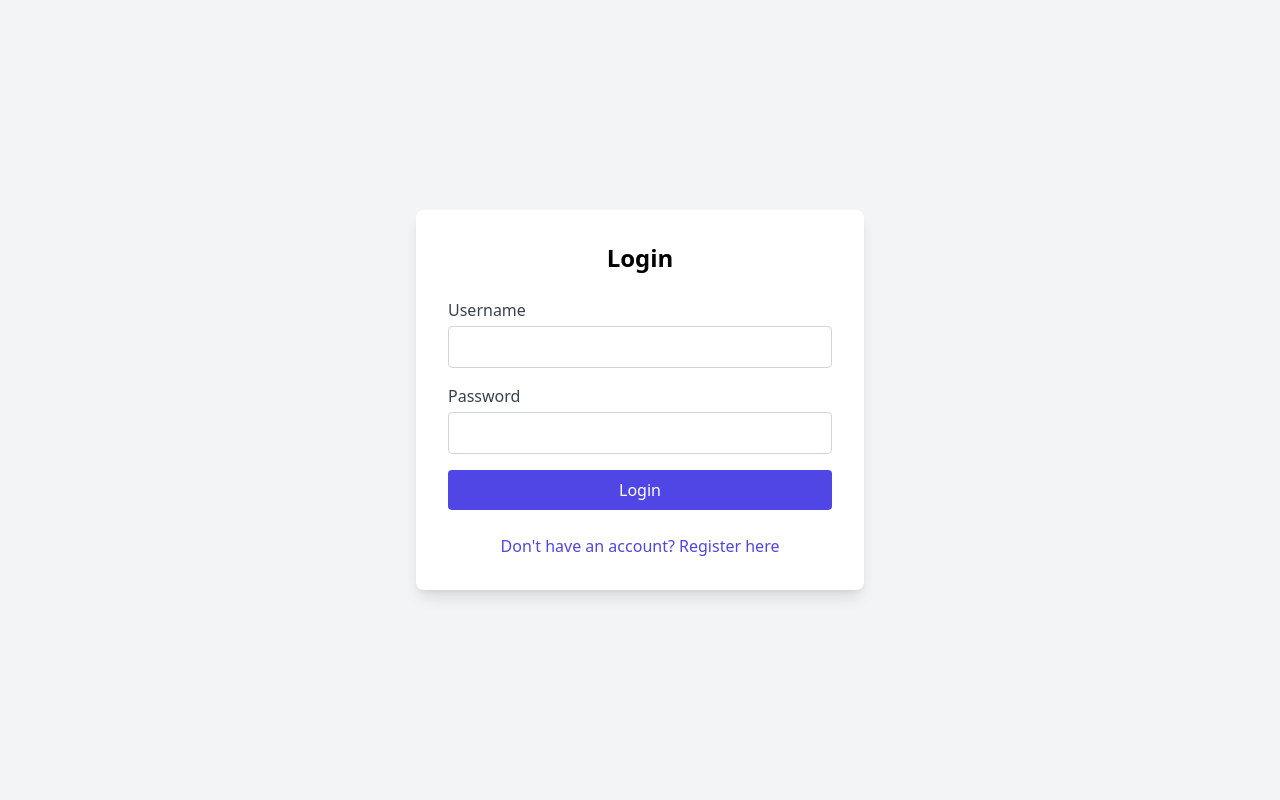
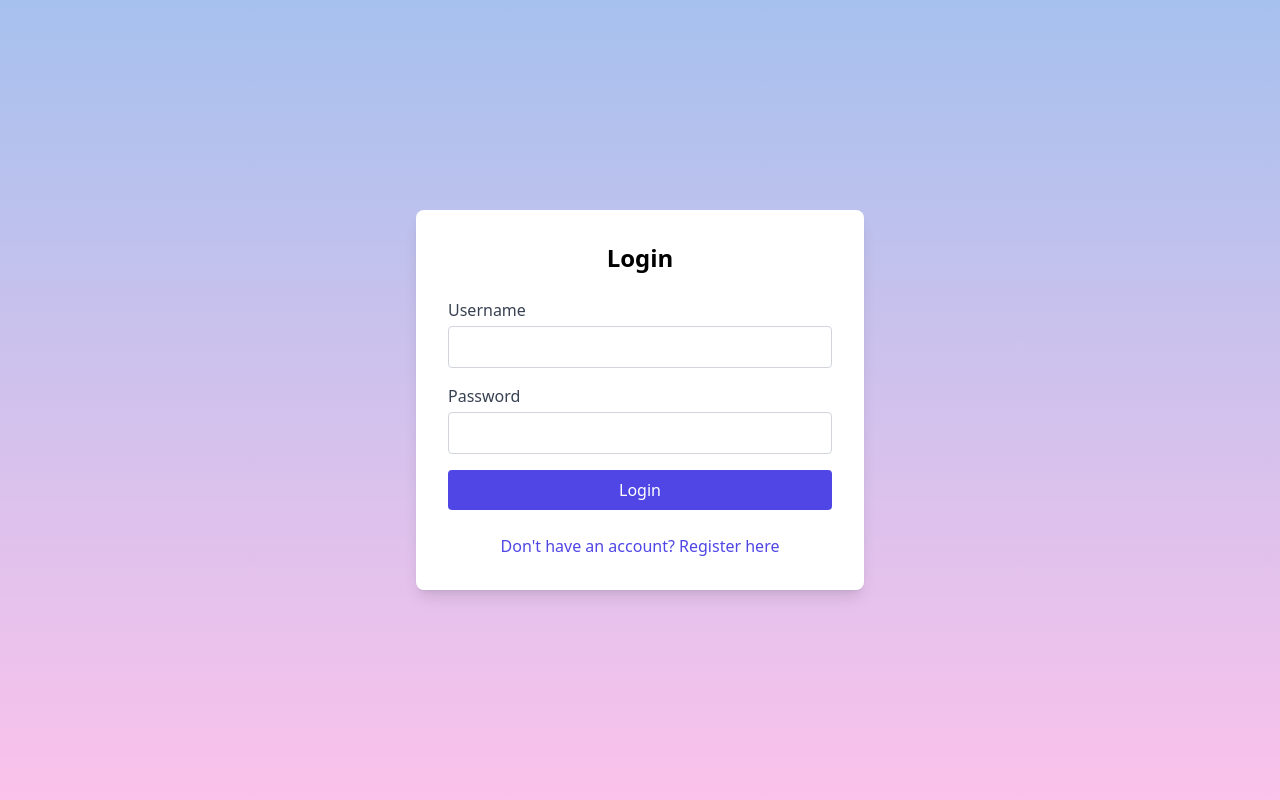
Before and after one commit to rascalosh/utswebproglec, a PHP site: page /login.php in a window 1280 px wide. Run offline with PHP 8.4, Linux system fonts and the light colour scheme; some libraries are stand-ins or nearby versions.

Commit message:
Update login.php

```diff
--- a/login.php
+++ b/login.php
@@ -18,7 +18,7 @@ if ($_SERVER['REQUEST_METHOD'] == 'POST' && isset($_POST['login'])) {
             $_SESSION['username'] = $user['username'];
             $_SESSION['usertype'] = $user['usertype'];
             if ($_SESSION['usertype'] == 'user') {
-                header("Location: index.php");
+                h6eader("Location: index.php");
             } else if ($_SESSION['usertype'] == 'admin') {
                 header("Location: ./admin/indexadmin.php");
             }
@@ -40,7 +40,7 @@ if ($_SERVER['REQUEST_METHOD'] == 'POST' && isset($_POST['login'])) {
     <title>Login</title>
     <script src="https://cdn.tailwindcss.com"></script>
 </head>
-<body class="bg-gray-100 flex items-center justify-center min-h-screen">
+<body class="bg-gradient-to-t from-[#fbc2eb] to-[#a6c1ee] flex items-center justify-center min-h-screen">
 
     <div class="bg-white p-8 rounded-lg shadow-lg w-full max-w-md">
         <h1 class="text-2xl font-bold mb-6 text-center">Login</h1>
```
